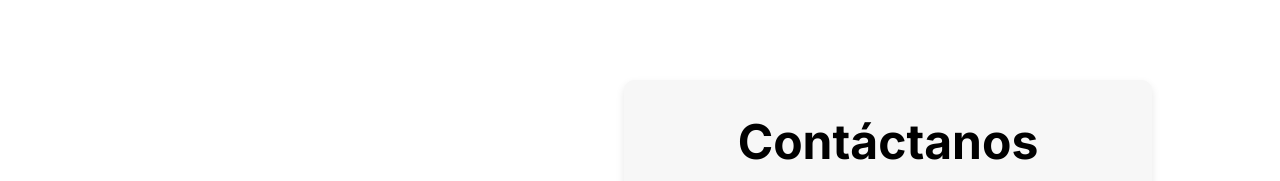
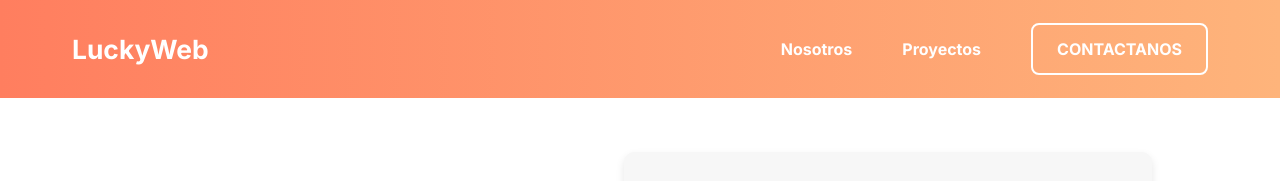
Before and after one commit to Brayan-Camargo/LuckyWeb, a plain HTML site: page contacto.html in a window 1280 px wide. Shown: the top 181 px of the page. Drawn offline with Linux system fonts and the light colour scheme.

Commit message:
Se modificaron algunos tamaños, y principalmente el tema del menu para que se viera visible en todo lo que no sea pagina principal

```diff
--- a/contacto.html
+++ b/contacto.html
@@ -6,7 +6,7 @@
     <title>Contactanos</title>
     <link rel="stylesheet" href="./styles/style.css">
 </head>
-<body>
+<body class="secondary-page">
     <header class="menu">
         <nav class="menu_div">
             <div class="logo">LuckyWeb</div>
--- a/styles/style.css
+++ b/styles/style.css
@@ -112,6 +112,19 @@ img {
   border: none;
   color: var(--color-blanco);
   cursor: pointer;
+}
+
+/* ===== ESTILOS PARA MENÚ SÓLIDO EN PÁGINAS SECUNDARIAS ===== */
+
+.secondary-page .menu {
+    background: var(--degradado-melocoton);
+    box-shadow: none;
+}
+
+/* Evita que el contenido de la página se oculte detrás del menú fijo */
+.secondary-page .contenido,
+.secondary-page main {
+    padding-top: var(--menu-altura-aprox);
 }
 
 strong{
```
Also changed, not shown: proyectos.html (+1 -1 lines).
